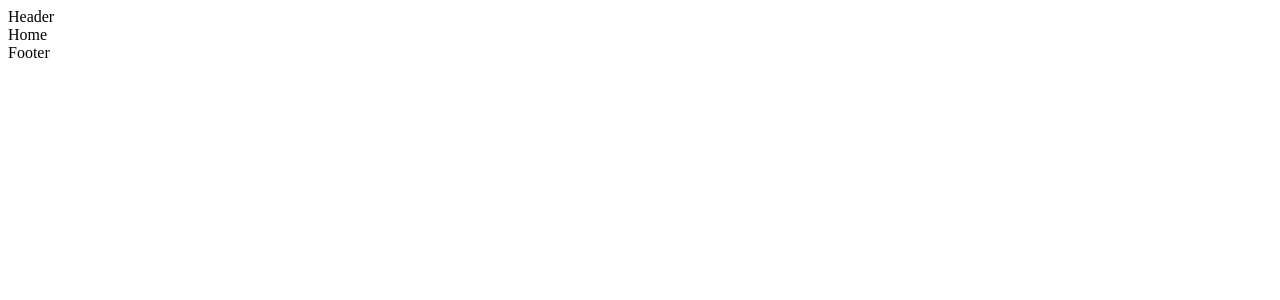
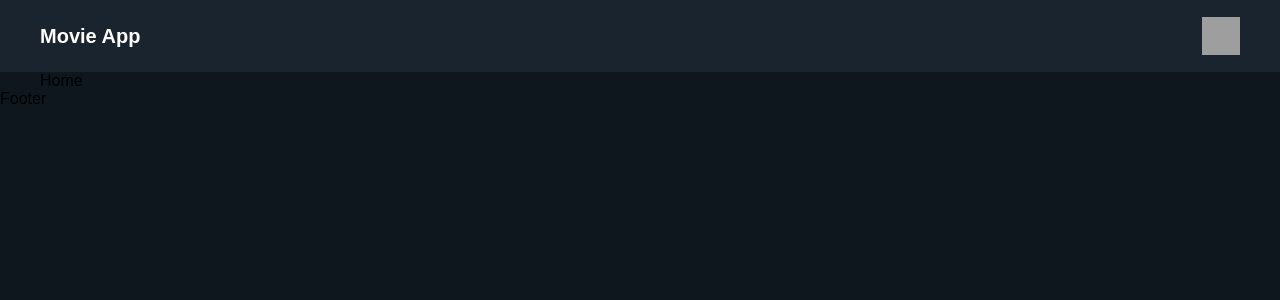
Before and after one commit to udaya19/redux-toolkit-movie-app, a React (Create React App) app: page / in a window 1280 px wide. Shown: the top 300 px of the page. Built offline with nearby package versions, Linux system fonts and the light colour scheme; grey boxes are pictures that could not be loaded.

Commit message:
Header component

```diff
--- a/src/App.js
+++ b/src/App.js
@@ -5,15 +5,18 @@ import Header from "./components/Header/Header";
 import Home from "./components/Home/Home";
 import MovieDetail from "./components/MovieDetail/MovieDetail";
 import PageNotFound from "./components/PageNotFound/PageNotFound";
+import "./App.scss";
 function App() {
   return (
     <div className="app">
       <Header />
-      <Routes>
-        <Route path="/" element={<Home />} />
-        <Route path="/movie/:imdbId" element={<MovieDetail />} />
-        <Route path="/*" element={<PageNotFound />} />
-      </Routes>
+      <div class="container">
+        <Routes>
+          <Route path="/" element={<Home />} />
+          <Route path="/movie/:imdbId" element={<MovieDetail />} />
+          <Route path="/*" element={<PageNotFound />} />
+        </Routes>
+      </div>
       <Footer />
     </div>
   );
--- a/src/App.scss
+++ b/src/App.scss
@@ -0,0 +1,21 @@
+:root{
+    --primary-color:#0f171e;
+}
+*{
+    margin: 0;
+    padding: 0;
+    box-sizing: border-box;
+    font-family: Arial, Helvetica, sans-serif;
+}
+
+a{
+    text-decoration: none;
+}
+
+body{
+    background-color: var(--primary-color);
+}
+
+.container {
+    margin: 0px 40px;
+  }
--- /dev/null
+++ b/src/components/Header/Header.css
@@ -0,0 +1,29 @@
+/* @import "../../common/colors.scss" */
+
+:root{
+    --primary-color:#0f171e;
+    --secondary-color:#1a242f;
+    --font-primary:#ffffff;
+    --font-secondary:#79b8f3;
+}
+
+.header {
+    background-color: var(--secondary-color);
+    height: 72px;
+    padding: 0px 40px;
+    display: flex;
+    align-items: center;
+    justify-content: space-between;
+  }
+
+  .logo {
+    color: var(--font-primary);
+    font-size: 20px;
+    font-weight: 600;
+  }
+
+  .user-image,
+  .user-image img {
+    width: 38px;
+    height: 38px;
+  }
--- a/src/components/Header/Header.jsx
+++ b/src/components/Header/Header.jsx
@@ -1,7 +1,20 @@
 import React from "react";
-
+import { Link } from "react-router-dom";
+import "./Header.css";
 const Header = () => {
-  return <div>Header</div>;
+  return (
+    <div className="header">
+      <Link>
+        <div className="logo">Movie App</div>
+      </Link>
+      <div className="user-image">
+        <img
+          src="https://images.unsplash.com/photo-1570295999919-56ceb5ecca61?ixlib=rb-1.2.1&ixid=MnwxMjA3fDB8MHxwaG90by1wYWdlfHx8fGVufDB8fHx8&auto=format&fit=crop&w=1180&q=80"
+          alt="user"
+        />
+      </div>
+    </div>
+  );
 };
 
 export default Header;
```
Also changed, not shown: src/components/Header/Header.scss (deleted), src/images/pnf.jpg (added), src/images/user.png (added).
